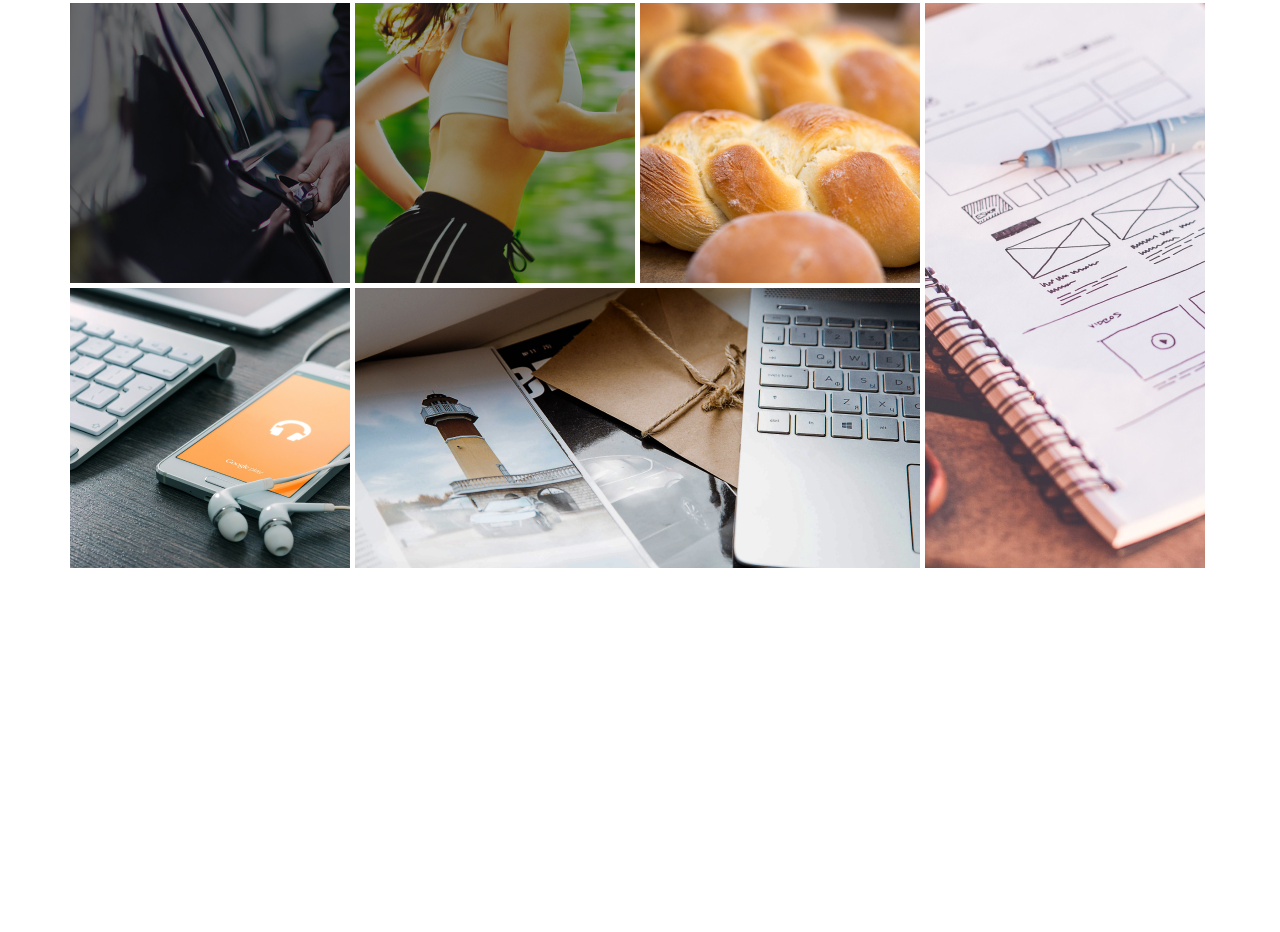
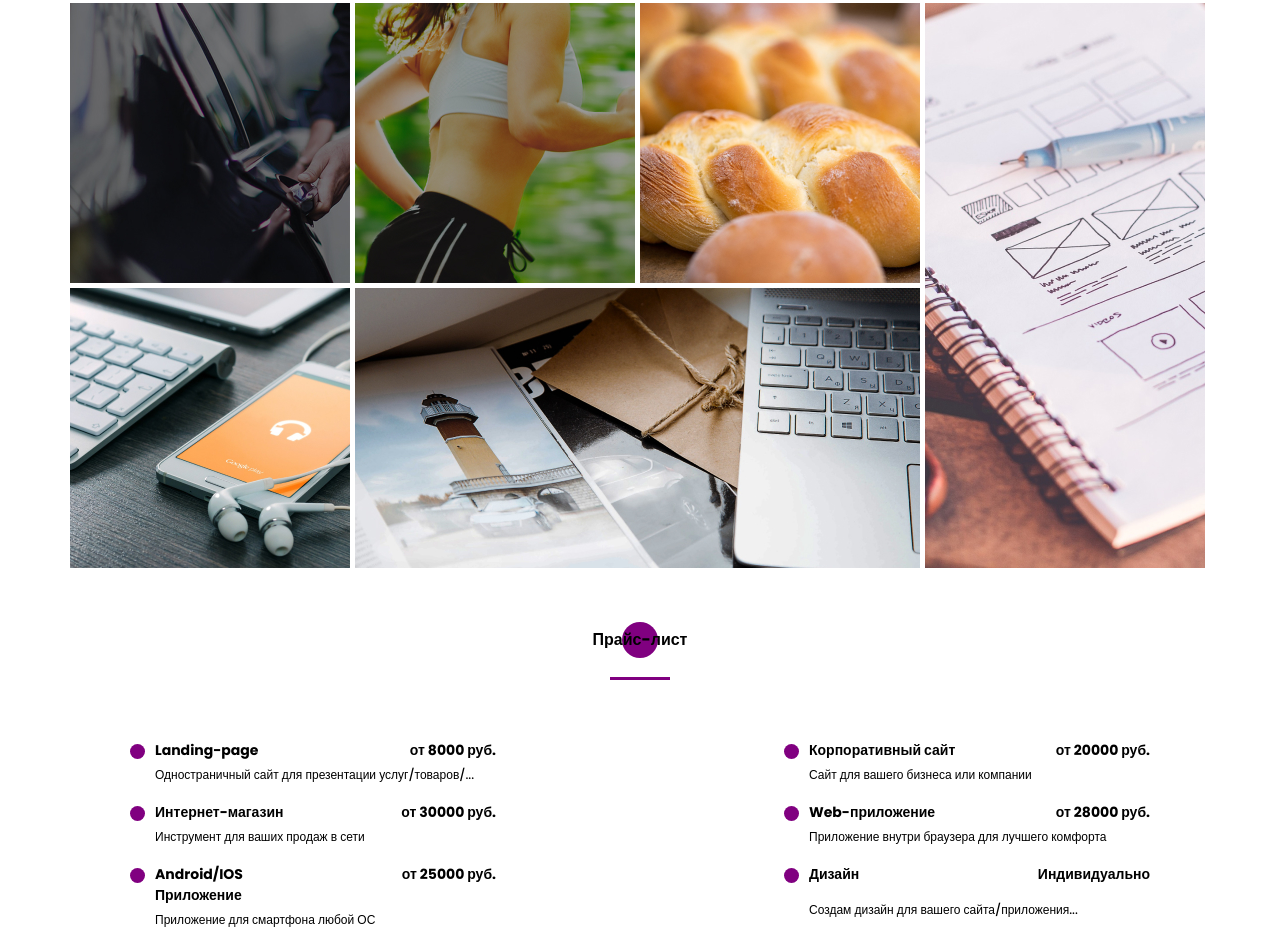
Before and after one commit to Vvlaad/Portfolio_project, a website: page src/index.html in a window 1280 px wide. Shown: the part 3596-4528 px from the top of the page. Before the commit the page ends 4164 px from the top, so only its background shows below. Drawn offline with nearby package versions, Linux system fonts and the light colour scheme; files that its build step writes are made by us from their sources; files whose address does not match are found by name.

Commit message:
six sections done

```diff
--- a/src/index.html
+++ b/src/index.html
@@ -375,6 +375,45 @@
         </div>
     </section>
 
+    <section class="price">
+        <div class="container">
+            <div class="title title_fz16 price__title">Прайс-лист</div>
+            <div class="divider"></div>
+            <div class="price__wrapper">
+                <div class="price__item">
+                    <div class="title title_fz14 price__subtitle">Landing-page</div>
+                    <div class="price__cost">от 8000 руб.</div>
+                    <div class="price__descr">Одностраничный сайт для презентации услуг/товаров/...</div>
+                </div>
+                <div class="price__item">
+                    <div class="title title_fz14 price__subtitle">Корпоративный сайт</div>
+                    <div class="price__cost">от 20000 руб.</div>
+                    <div class="price__descr">Сайт для вашего бизнеса или компании</div>
+                </div>
+                <div class="price__item">
+                    <div class="title title_fz14 price__subtitle">Интернет-магазин</div>
+                    <div class="price__cost">от 30000 руб.</div>
+                    <div class="price__descr">Инструмент для ваших продаж в сети</div>
+                </div>
+                <div class="price__item">
+                    <div class="title title_fz14 price__subtitle">Web-приложение</div>
+                    <div class="price__cost">от 28000 руб.</div>
+                    <div class="price__descr">Приложение внутри браузера для лучшего комфорта</div>
+                </div>
+                <div class="price__item">
+                    <div class="title title_fz14 price__subtitle">Android/IOS Приложение</div>
+                    <div class="price__cost">от 25000 руб.</div>
+                    <div class="price__descr">Приложение для смартфона любой ОС</div>
+                </div>
+                <div class="price__item">
+                    <div class="title title_fz14 price__subtitle">Дизайн</div>
+                    <div class="price__cost">Индивидуально</div>
+                    <div class="price__descr">Создам дизайн для вашего сайта/приложения...</div>
+                </div>
+            </div>
+        </div>
+    </section>
+
 
     <script src="js/script.js"></script>
 </body>
--- /dev/null
+++ b/src/sass/blocks/_price.scss
@@ -0,0 +1,53 @@
+.price {
+    padding-top: 60px;
+    &__title {
+        position: relative;
+        text-align: center;
+        @include before_circle;
+        &:before {
+            top: -6px;
+            left: 50%;
+            transform: translateX(-50%);
+        }
+    }
+    &__wrapper {
+        margin-top: 60px;
+        padding: 0 60px;
+        display: grid;
+        grid-template-columns: repeat(2, 366px);
+        grid-template-rows: repeat(3, minmax(45px, auto));
+        justify-content: space-between;
+        row-gap: 15px;
+    }
+    &__item {
+        position: relative;
+        display: grid;
+        grid-template-columns: repeat(2, 1fr);
+        grid-template-rows: repeat(2, minmax(21px, auto));
+        row-gap: 5px;
+        padding-left: 25px;
+        &::before {
+            content: '';
+            width: 15px;
+            height: 15px;
+            background-color: $main-color;
+            border-radius: 100%;
+            position: absolute;
+            top: 4px;
+        }
+    }
+    &__cost {
+        justify-self: end;
+        font-weight: 700;
+        font-size: 14px;
+        line-height: 21px;
+        color: #000000;
+    }
+    &__descr {
+        font-weight: 500;
+        font-size: 12px;
+        line-height: 18px;
+        color: #000000;
+        grid-column: 1 / 3;
+    }
+}
--- a/src/sass/style.scss
+++ b/src/sass/style.scss
@@ -30,3 +30,4 @@
 @import 'blocks/resume';
 @import 'blocks/skill';
 @import 'blocks/portfolio';
+@import 'blocks/price';
```
Also changed, not shown: dist/css/style.min.css, dist/index.html.
